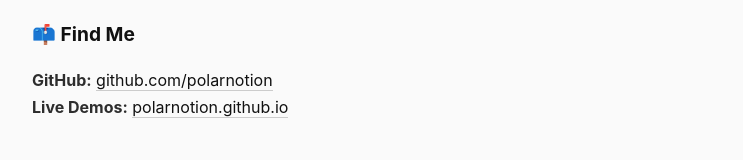
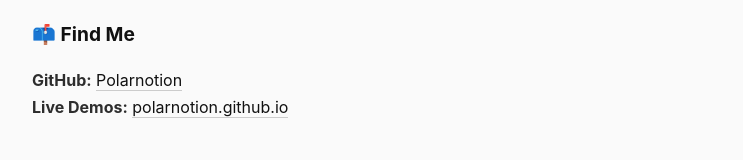
Before and after one commit to polarnotion/polarnotion.github.io, a plain HTML site: page index.html in a window 1280 px wide. Shown: the part 797-957 px from the top of the page, without its empty margins (268-1011 px from the left). Drawn offline with Linux system fonts and the light colour scheme.

Commit message:
Update index.html

```diff
--- a/index.html
+++ b/index.html
@@ -164,7 +164,7 @@
     <h2>📫 Find Me</h2>
     <p>
       <strong>GitHub:</strong>
-      <a href="https://github.com/polarnotion" target="_blank" rel="noopener">github.com/polarnotion</a>
+      <a href="https://github.com/polarnotion" target="_blank" rel="noopener">Polarnotion</a>
       <br>
       <strong>Live Demos:</strong>
       <a href="https://polarnotion.github.io" target="_blank" rel="noopener">polarnotion.github.io</a>
```
